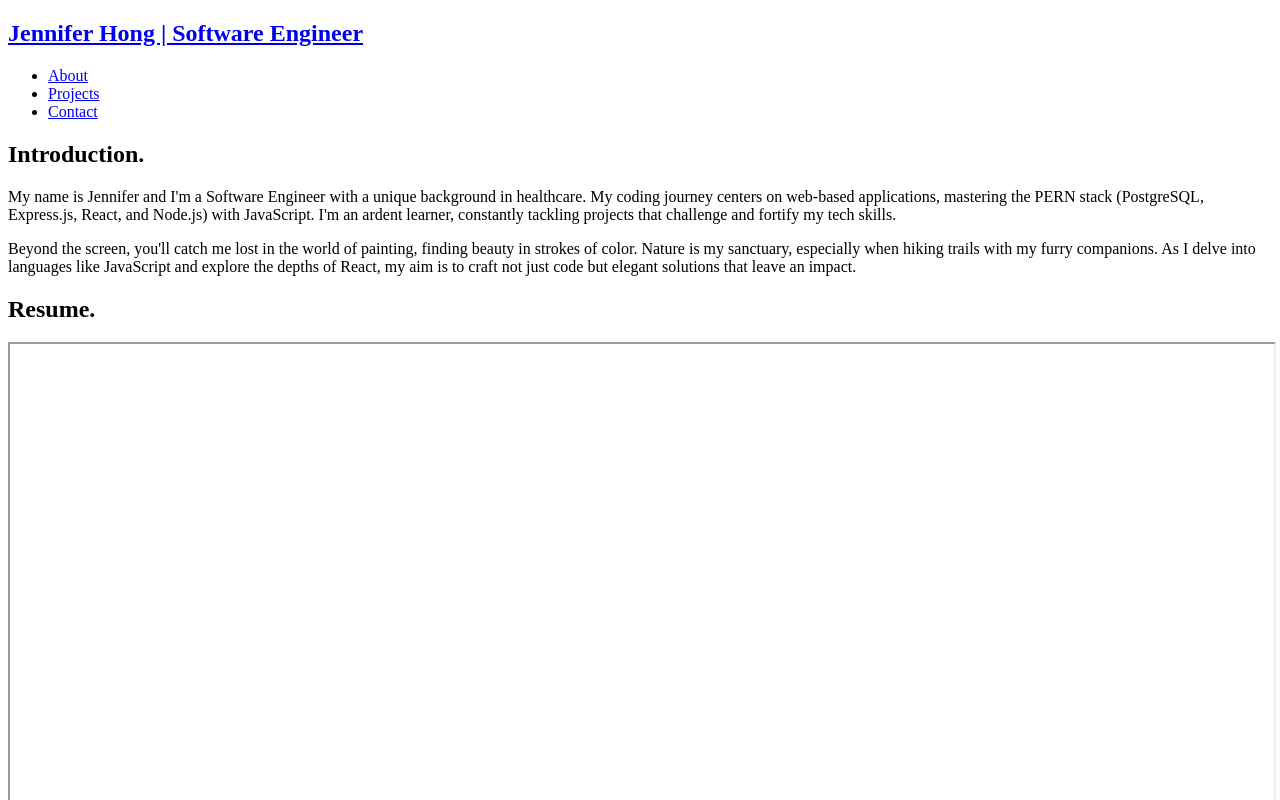
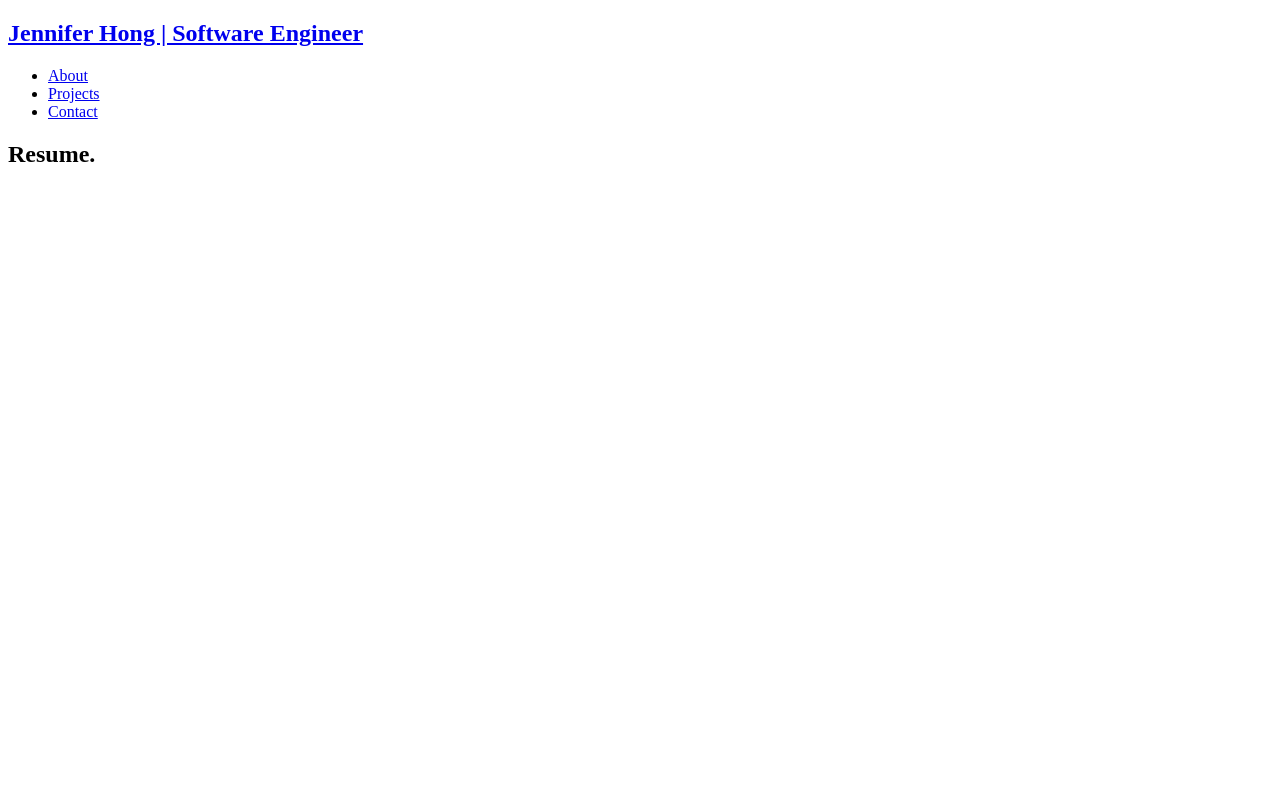
Before and after one commit to YjHong12/Portfolio, a React (Vite) app: page /resume in a window 1280 px wide. Shown: the top 800 px of the page. Built offline with nearby package versions, Linux system fonts and the light colour scheme; the HTML template or start-up script is replaced by a standard one.

Commit message:
editing routes

```diff
--- a/src/App.jsx
+++ b/src/App.jsx
@@ -1,16 +1,16 @@
 import { useState } from "react";
+import { Link, Routes, Route } from "react-router-dom";
 import Navbar from "./components/Navbar";
 import About from "./components/About";
 import Projects from "./components/Projects";
 import Experience from "./components/Experience";
+import Resume from "./components/Resume";
+import Home from "./components/Home";
 
 function App() {
   return (
     <>
       <Navbar />
-      <About />
-      <Projects />
-      <Experience />
     </>
   );
 }
--- a/src/components/About.jsx
+++ b/src/components/About.jsx
@@ -1,6 +1,4 @@
 import React from "react";
-import { Link, Routes, Route } from "react-router-dom";
-import Resume from "./Resume";
 
 function About() {
   return (
@@ -20,12 +18,6 @@ function About() {
         like JavaScript and explore the depths of React, my aim is to craft not
         just code but elegant solutions that leave an impact.
       </p>
-      <Routes>
-        <Route path="/resume" element={<Resume />} /></Routes>
-          <Link to="/resume" className="resume-page">
-            View Resume
-          </Link>
-
     </div>
   );
 }
--- /dev/null
+++ b/src/components/Home.jsx
@@ -0,0 +1,22 @@
+import { useState } from "react";
+import { Link, Routes, Route } from "react-router-dom";
+import Navbar from "./Navbar";
+import About from "./About";
+import Projects from "./Projects";
+import Experience from "./Experience";
+
+function Home() {
+  return (
+    <>
+      <Navbar />
+      <About />
+          <Link to="/resume" className="resume-page">
+            View Resume
+          </Link>
+      <Projects />
+      <Experience />
+    </>
+  );
+}
+
+export default Home;
--- a/src/components/Navbar.jsx
+++ b/src/components/Navbar.jsx
@@ -1,5 +1,8 @@
 import React, { useState } from "react";
 import { Link, useNavigate } from "react-router-dom";
+import { Routes, Route } from "react-router-dom";
+import Resume from "./Resume";
+import Home from "./Home";
 
 function Navbar() {
   const handleSetActive = (title) => {
@@ -53,6 +56,10 @@ function Navbar() {
           </div>
         </nav>
       </div>
+      <Routes>
+        <Route path="/resume" element={<Resume />} />
+        <Route path="/" element={<Home />} />
+        </Routes>
     </>
   );
 }
--- a/src/components/Resume.jsx
+++ b/src/components/Resume.jsx
@@ -11,7 +11,8 @@ function Resume() {
           title="Resume PDF"
           src={resumeURL}
           width="100%"
-          height="500px"
+          height="100%"
+          style={{ border: "none" }}
         ></iframe>
       </div>
     </div>
```
